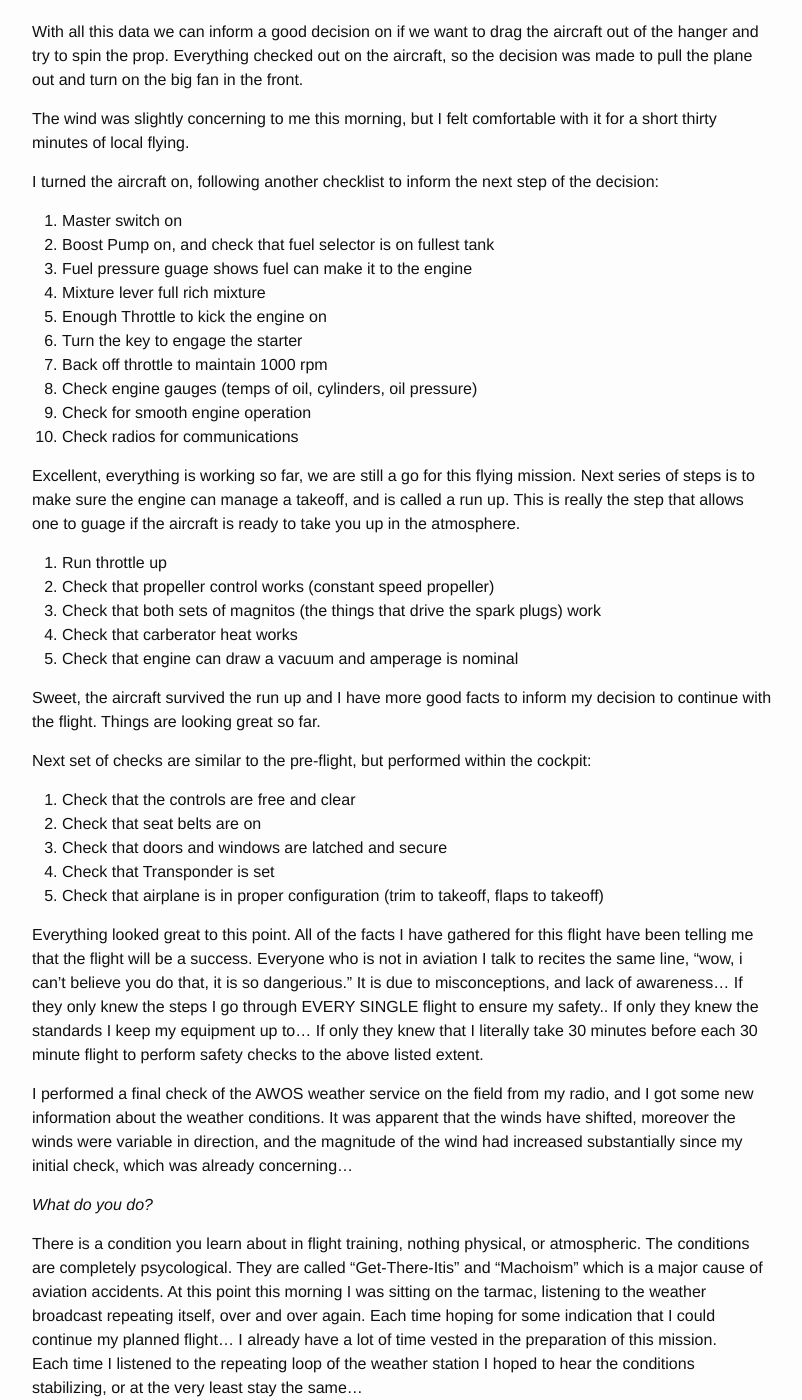
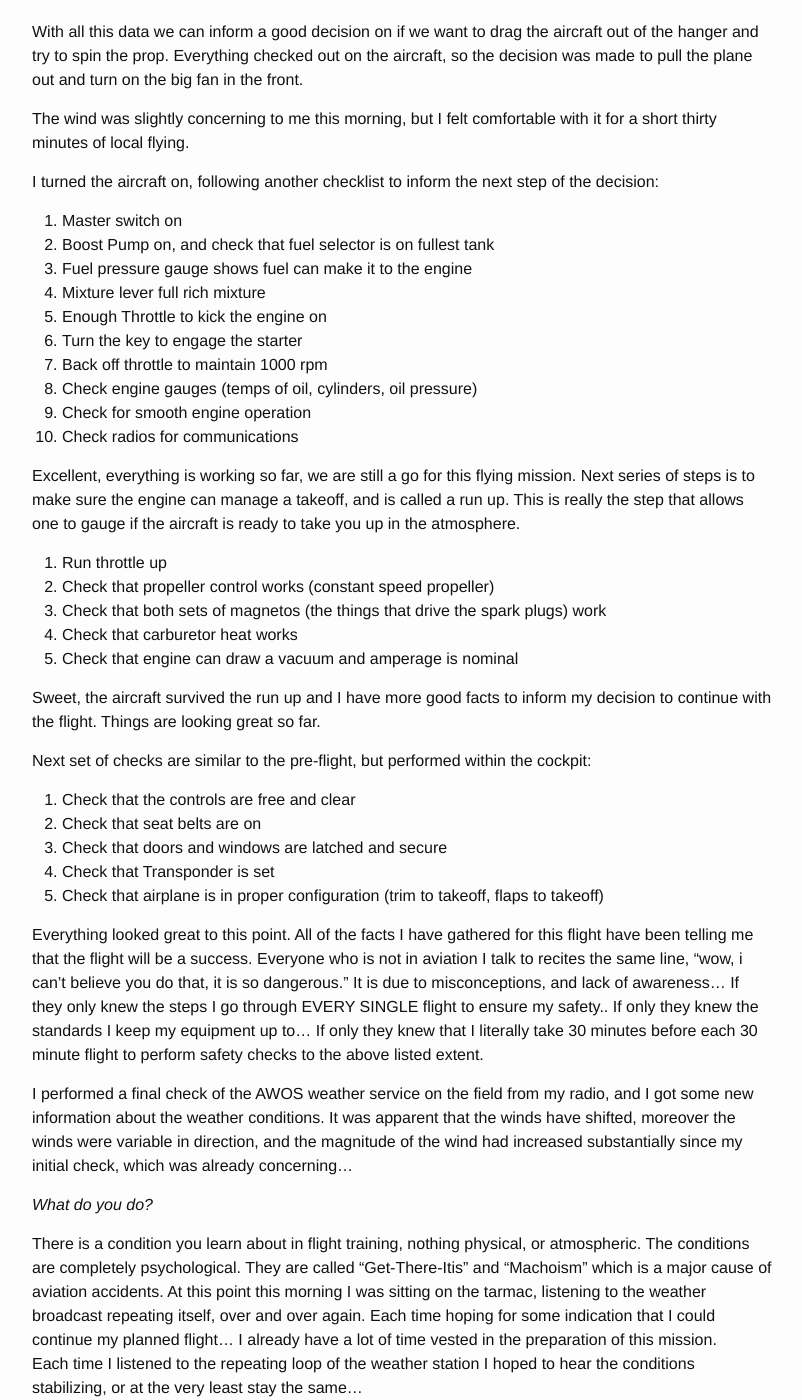
Before and after one commit to husobee/husobee.github.io, a Jekyll site: the page built from _posts/2015-06-09-decision-making.markdown, in a window 1280 px wide and 1400 px high, scrolled down 783 px. Shown: the whole window, without its empty margins (238-1040 px from the left). Built offline with Jekyll 4.4.1, drawn with Linux system fonts in a browser that asks for light colours; some of the changed text lies outside the part shown.

Commit message:
spell check

```diff
--- a/_posts/2015-06-09-decision-making.markdown
+++ b/_posts/2015-06-09-decision-making.markdown
@@ -38,7 +38,7 @@ I turned the aircraft on, following another checklist to inform the next step of
 
 1. Master switch on
 2. Boost Pump on, and check that fuel selector is on fullest tank
-3. Fuel pressure guage shows fuel can make it to the engine
+3. Fuel pressure gauge shows fuel can make it to the engine
 4. Mixture lever full rich mixture
 5. Enough Throttle to kick the engine on
 6. Turn the key to engage the starter
@@ -48,12 +48,12 @@ I turned the aircraft on, following another checklist to inform the next step of
 10. Check radios for communications
 
 Excellent, everything is working so far, we are still a go for this flying mission.  Next series of steps is to make sure the engine can manage a takeoff, and
-is called a run up.  This is really the step that allows one to guage if the aircraft is ready to take you up in the atmosphere.
+is called a run up.  This is really the step that allows one to gauge if the aircraft is ready to take you up in the atmosphere.
 
 1. Run throttle up
 2. Check that propeller control works (constant speed propeller)
-3. Check that both sets of magnitos (the things that drive the spark plugs) work
-4. Check that carberator heat works
+3. Check that both sets of magnetos (the things that drive the spark plugs) work
+4. Check that carburetor heat works
 5. Check that engine can draw a vacuum and amperage is nominal
 
 Sweet, the aircraft survived the run up and I have more good facts to inform my decision to continue with the flight.  Things are looking great so far.
@@ -67,7 +67,7 @@ Next set of checks are similar to the pre-flight, but performed within the cockp
 5. Check that airplane is in proper configuration (trim to takeoff, flaps to takeoff)
 
 Everything looked great to this point. All of the facts I have gathered for this flight have been telling me that the flight will be a success.  Everyone who is not
-in aviation I talk to recites the same line, "wow, i can't believe you do that, it is so dangerious."  It is due to misconceptions, and lack of awareness... If they
+in aviation I talk to recites the same line, "wow, i can't believe you do that, it is so dangerous."  It is due to misconceptions, and lack of awareness... If they
 only knew the steps I go through EVERY SINGLE flight to ensure my safety.. If only they knew the standards I keep my equipment up to...  If only they knew that I literally
 take 30 minutes before each 30 minute flight to perform safety checks to the above listed extent.
 
@@ -77,13 +77,13 @@ already concerning...
 
 *What do you do?*
 
-There is a condition you learn about in flight training, nothing physical, or atmospheric.  The conditions are completely psycological.  They are called "Get-There-Itis" and "Machoism"
+There is a condition you learn about in flight training, nothing physical, or atmospheric.  The conditions are completely psychological.  They are called "Get-There-Itis" and "Machoism"
 which is a major cause of aviation accidents. At this point this morning I was sitting on the tarmac, listening to the weather broadcast repeating itself, over and over
 again.  Each time hoping for some indication that I could continue my planned flight... I already have a lot of time vested in the preparation of this mission.
 Each time I listened to the repeating loop of the weather station I hoped to hear the conditions stabilizing, or at the very least stay the same...
 
 Do you chance it, because you want to feel the sensation of flying, or the spectacular views one can only get a few thousand feet above the ground?  Are you a wimp, a little wind won't hurt you.
 
-If only we had such rigious checks we performed for every decision we had to make.  Would you choose differently?  When was the last time you checked the air pressure in your car's tires?
+If only we had such rigorous checks we performed for every decision we had to make.  Would you choose differently?  When was the last time you checked the air pressure in your car's tires?
 
 Hope this was helpful to anyone.
```
Also changed, not shown: other parts of _posts/2015-06-09-decision-making.markdown (+1 -1 lines).
